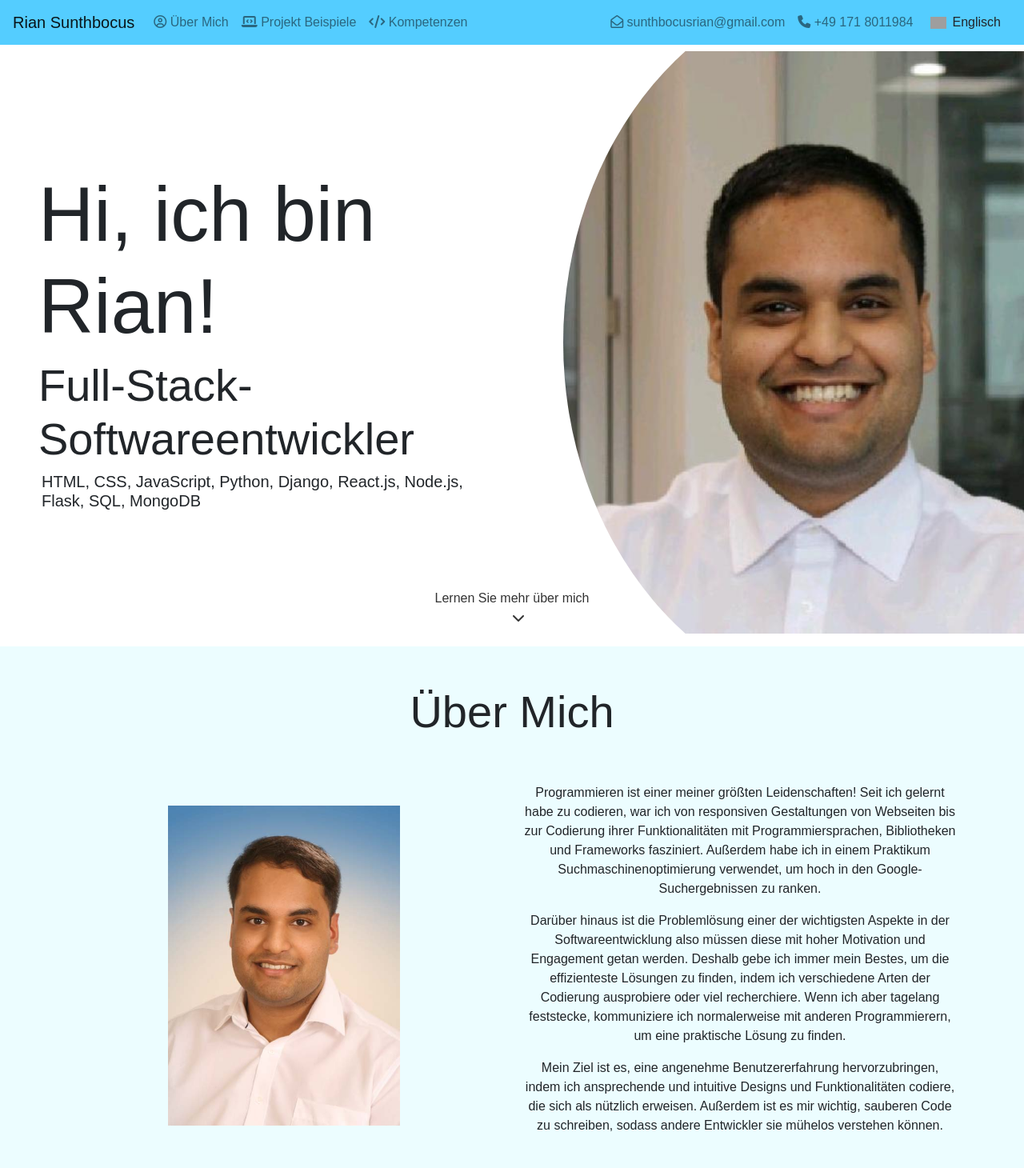
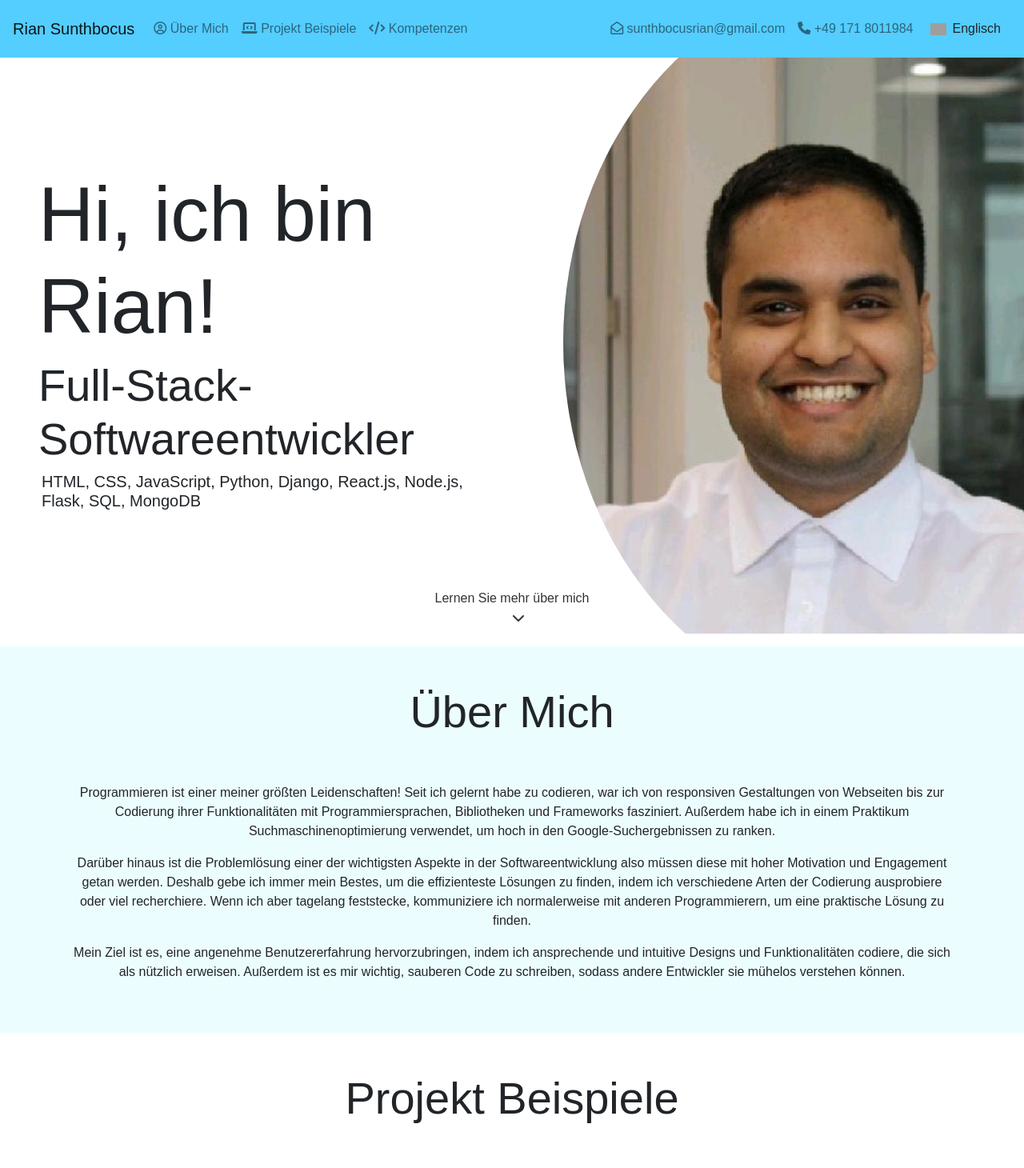
Before and after one commit to Rian1010/Portfolio, a React (Create React App) app in the folder portfolio/: page /de in a window 1280 px wide. Shown: the top 1460 px of the page at 80% size. Built offline with nearby package versions, Linux system fonts and the light colour scheme; grey boxes are pictures that could not be loaded.

Commit message:
Added a footer item and edited the navbar design

```diff
--- a/portfolio/src/components/About.js
+++ b/portfolio/src/components/About.js
@@ -3,6 +3,8 @@ import './App.css';
 import { Container, Row, Col } from 'react-bootstrap';
 
 function About() {
+
+
     if (window.location.pathname === "/" || window.location.pathname === "/Portfolio/") {
         return (
             <section className="blue-background pt-5" id="about">
@@ -15,8 +17,7 @@ function About() {
                         </Col>
                     </Row>
                     <Row className="py-3 py-md-5 d-flex align-items-center">
-                        <Col xs={12} lg={6} className="about-img"></Col>
-                        <Col xs={12} lg={6} className="text-center pt-4 pt-lg-0">
+                        <Col xs={12} className="text-center pt-4 pt-lg-0">
                             <p>
                                 Programming is one of my greatest passions! Ever since I learned how to code, I was captivated
                                 from designing websites responsive coding their functionalities with programming languages, libraries
@@ -53,8 +54,7 @@ function About() {
                         </Col>
                     </Row>
                     <Row className="py-3 py-md-5 d-flex align-items-center">
-                        <Col xs={12} lg={6} className="about-img"></Col>
-                        <Col xs={12} lg={6} className="text-center pt-4 pt-lg-0">
+                        <Col xs={12} className="text-center pt-4 pt-lg-0">
                             <p>
                                 Programmieren ist einer meiner größten Leidenschaften! Seit ich gelernt habe zu codieren, war ich
                                 von responsiven Gestaltungen von Webseiten bis zur Codierung ihrer Funktionalitäten mit
--- a/portfolio/src/components/Footer.js
+++ b/portfolio/src/components/Footer.js
@@ -17,6 +17,7 @@ function Footer() {
                         <h2>Social Network</h2>
                         <ul className="p-0">
                             <li className="footer-lists"><a className="footer-colour" href="https://www.linkedin.com/in/rian-sunthbocus-66a509197/" target="_blank" rel="noopener noreferrer"><i class="fab fa-linkedin"></i> LinkedIn</a></li>
+                            <li className="footer-lists"><a className="footer-colour" href="https://www.github.com/Rian1010/" target="_blank" rel="noopener noreferrer"><i class="fab fa-github"></i> Github</a></li>
                         </ul>
                     </Col>
                 </Row>
@@ -38,6 +39,7 @@ function Footer() {
                         <h2>Soziales Netzwerk</h2>
                         <ul className="p-0">
                             <li className="footer-lists"><a className="footer-colour" href="https://www.linkedin.com/in/rian-sunthbocus-66a509197/" target="_blank" rel="noopener noreferrer"><i class="fab fa-linkedin"></i> LinkedIn</a></li>
+                            <li className="footer-lists"><a className="footer-colour" href="https://www.github.com/Rian1010/" target="_blank" rel="noopener noreferrer"><i class="fab fa-github"></i> Github</a></li>
                         </ul>
                     </Col>
                 </Row>
--- a/portfolio/src/components/Navbar.js
+++ b/portfolio/src/components/Navbar.js
@@ -26,13 +26,13 @@ function Navigation() {
                 <Navbar.Toggle aria-controls="basic-navbar-nav" />
                 <Navbar.Collapse id="basic-navbar-nav">
                     <Nav className="mr-auto d-flex align-items-center">
-                        <Nav.Link href="#about"><i class="far fa-user-circle"></i> About</Nav.Link>
-                        <Nav.Link href="#examples"><i class="fas fa-laptop-code"></i> Project Examples</Nav.Link>
-                        <Nav.Link href="#skills"><i class="fas fa-code"></i> Skills</Nav.Link>
+                        <Nav.Link className="my-2" href="#about"><i class="far fa-user-circle"></i> About</Nav.Link>
+                        <Nav.Link className="my-2" href="#examples"><i class="fas fa-laptop-code"></i> Project Examples</Nav.Link>
+                        <Nav.Link className="my-2" href="#skills"><i class="fas fa-code"></i> Skills</Nav.Link>
                     </Nav>
                     <Nav className="ml-auto d-flex align-items-center">
-                        <Nav.Link href="mailto:sunthbocusrian@gmail.com"><i className="far fa-envelope-open"></i> sunthbocusrian@gmail.com</Nav.Link>
-                        <Nav.Link href="tel:+49 171 8011984"><i className="fas fa-phone"></i> +49 171 8011984</Nav.Link>
+                        <Nav.Link className="my-2" href="mailto:sunthbocusrian@gmail.com"><i className="far fa-envelope-open"></i> sunthbocusrian@gmail.com</Nav.Link>
+                        <Nav.Link className="my-2" href="tel:+49 171 8011984"><i className="fas fa-phone"></i> +49 171 8011984</Nav.Link>
                         <Link to="/de" className="btn d-flex flex-row align-items-center">
                             <div className="flag-de mr-2"></div>
                             <div>German</div>
@@ -49,13 +49,13 @@ function Navigation() {
                 <Navbar.Toggle aria-controls="basic-navbar-nav" />
                 <Navbar.Collapse id="basic-navbar-nav">
                     <Nav className="mr-auto d-flex align-items-center">
-                        <Nav.Link href="#about"><i class="far fa-user-circle"></i> Über Mich</Nav.Link>
-                        <Nav.Link href="#examples"><i class="fas fa-laptop-code"></i> Projekt Beispiele</Nav.Link>
-                        <Nav.Link href="#skills"><i class="fas fa-code"></i> Kompetenzen</Nav.Link>
+                        <Nav.Link className="my-2" href="#about"><i class="far fa-user-circle"></i> Über Mich</Nav.Link>
+                        <Nav.Link className="my-2" href="#examples"><i class="fas fa-laptop-code"></i> Projekt Beispiele</Nav.Link>
+                        <Nav.Link className="my-2" href="#skills"><i class="fas fa-code"></i> Kompetenzen</Nav.Link>
                     </Nav>
                     <Nav className="ml-auto d-flex align-items-center">
-                        <Nav.Link href="mailto:sunthbocusrian@gmail.com"><i className="far fa-envelope-open"></i> sunthbocusrian@gmail.com</Nav.Link>
-                        <Nav.Link href="tel:+49 171 8011984"><i className="fas fa-phone"></i> +49 171 8011984</Nav.Link>
+                        <Nav.Link className="my-2" href="mailto:sunthbocusrian@gmail.com"><i className="far fa-envelope-open"></i> sunthbocusrian@gmail.com</Nav.Link>
+                        <Nav.Link className="my-2" href="tel:+49 171 8011984"><i className="fas fa-phone"></i> +49 171 8011984</Nav.Link>
                         <Link to="/" className="btn d-flex flex-row align-items-center">
                             <div className="flag-en mr-2"></div>
                             <div>Englisch</div>
```
